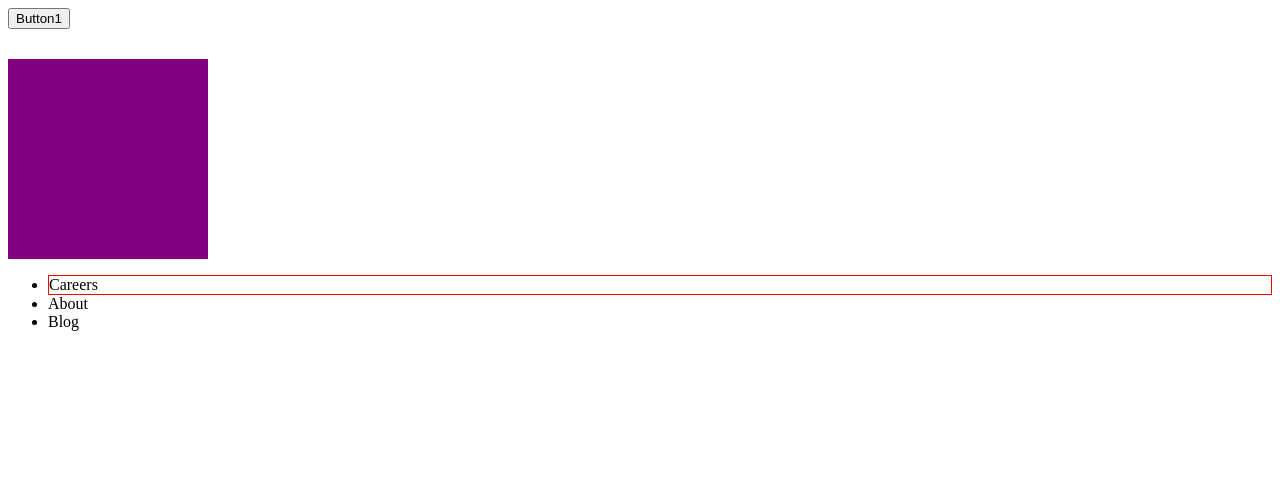
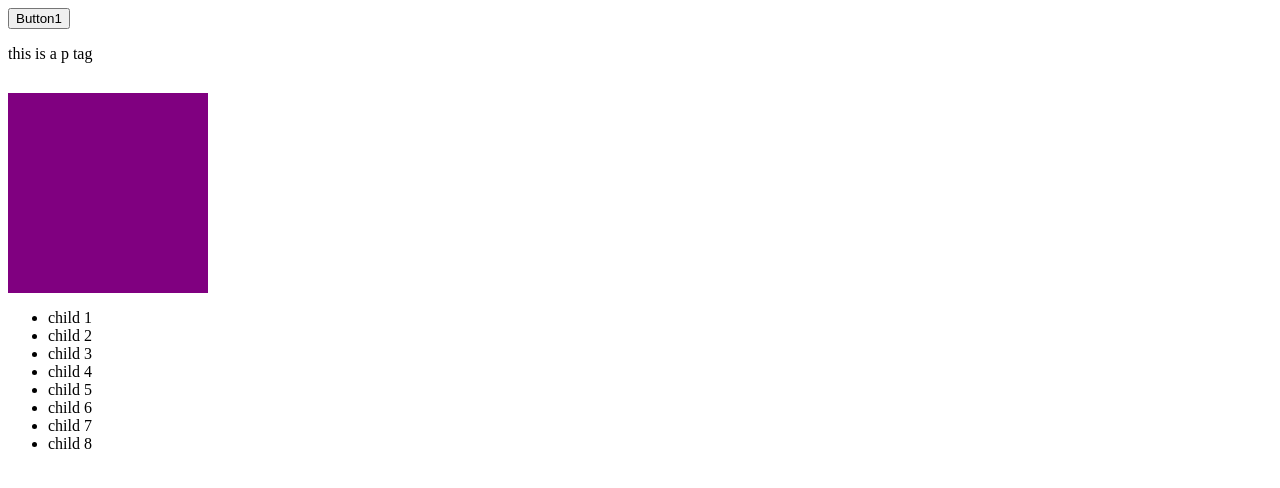
Before and after one commit to haseebzahid1/basic-jquery-test, a plain HTML site: page index.html in a window 1280 px wide. Drawn offline with Linux system fonts and the light colour scheme.

Commit message:
basic jquery added

```diff
--- a/index.html
+++ b/index.html
@@ -36,6 +36,7 @@
     <a href="#" id="link" class="red">Link</a>
 </div> -->
 
+<p id="pra">this is a p tag</p>
 <div id="box" class="box"></div>
 
 <!-- <input type="text" id="input1"> -->
@@ -44,10 +45,20 @@
     <li>About</li>
     <li>Blog</li>
 </ul> -->
-<ul id="list">
+<!-- <ul id="list">
     <li><span id="span1">Careers</span></li>
     <li><span id="span2">About</span></li>
     <li><span id="span3">Blog</span></li>
+</ul> -->
+<ul id="list">
+    <li>child 1</li>
+    <li>child 2</li>
+    <li id="item1">child 3</li>
+    <li>child 4</li>
+    <li>child 5</li>
+    <li id="item2">child 6</li>
+    <li>child 7</li>
+    <li>child 8</li>
 </ul>
 
 
@@ -159,8 +170,29 @@
 
 // ======= Traversing Html  ===== //\
 
-var list = $("#span1").parent();
-list.css({"border":"1px solid red"})
+// var list = $("#span1").parent();
+// list.css({"border":"1px solid red"})
+
+// var list = $("#span1").parent();
+// list.css({"border":"1px solid red"})
+// ==========================
+// var list = $("#list").find("#span2");
+// list.css({"border":"1px solid red"})
+// ==========================
+// var list = $("#item1").siblings()
+// list.css({"border":"1px solid red"})
+// ==========================
+// var list = $("#item1").nextAll()
+// list.css({"border":"1px solid red"})
+// ==========================
+// var list = $("#item1").nextUntil("#item2")
+// list.css({"border":"1px solid red"})
+// ==========================
+// ======== No Conflict  ====== ////
+
+$("#btn1").click(function(){
+    $('#pra').text("Text Changed");
+})
     </script>
 </body>
 </html>
```
